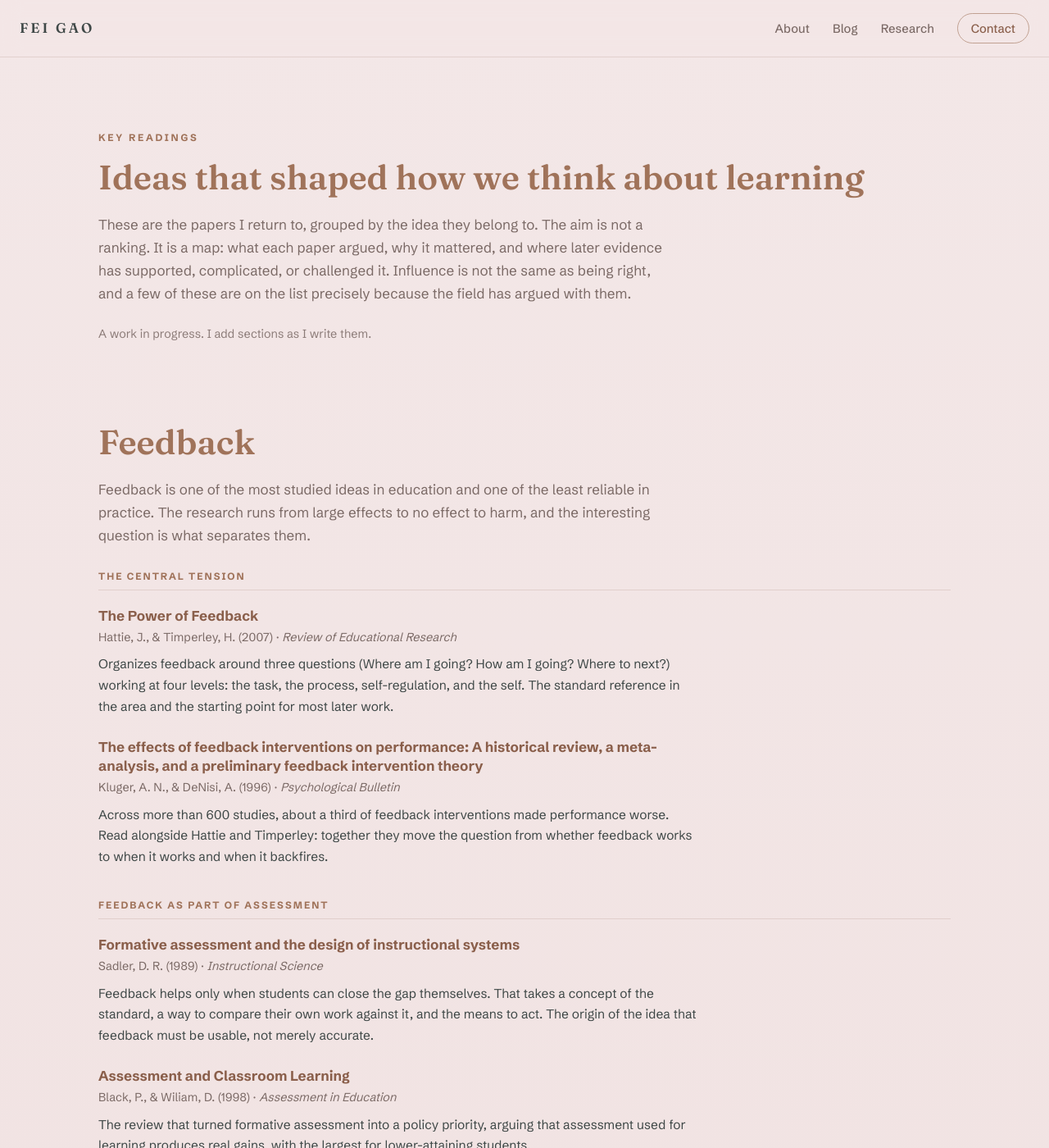
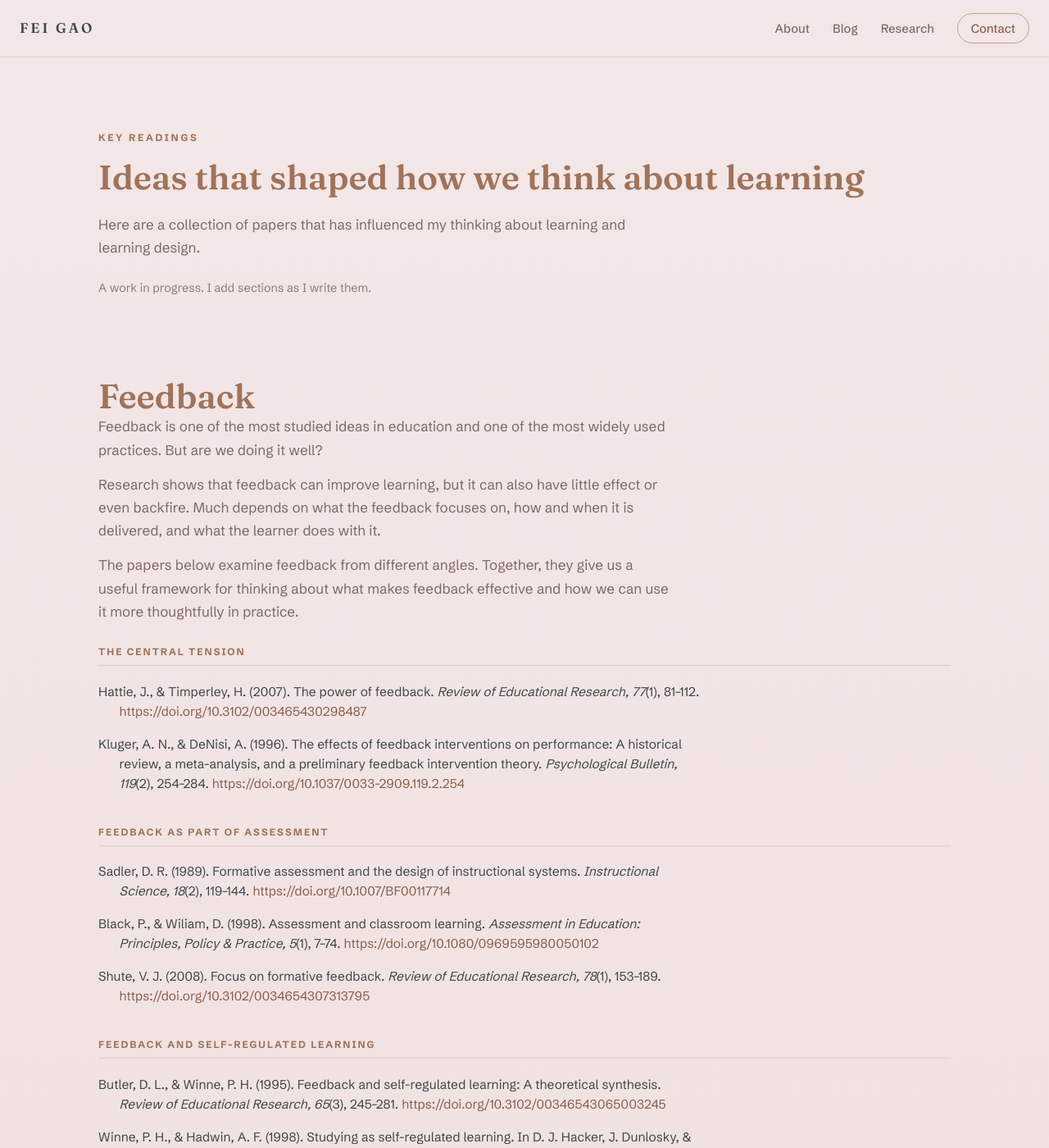
Before and after one commit to gaofei9/gaofei9.github.io, a Jekyll site: the page built from readings/index.html, in a window 1280 px wide and 1400 px high. Shown: the whole window at 82% size. Built offline with Jekyll 4.4.1, drawn with Linux system fonts in a browser that asks for light colours; some of the changed text lies outside the part shown.

Commit message:
Key readings: plain APA entries with DOI links, no per-paper notes
Feedback intro rewritten as three paragraphs.

Co-Authored-By: Claude Fable 5 <noreply@anthropic.com>

```diff
--- a/_data/readings.yml
+++ b/_data/readings.yml
@@ -12,6 +12,10 @@
 # Each domain has a status:
 #   ready       shows its groups and papers
 #   placeholder shows only the name and a short "in progress" line
+#
+# Each paper has two lines: the APA citation (HTML ok, use
+# <em> for the journal name and volume) and the url, shown as
+# the link at the end. Leave url as "" for a work with no DOI.
 # ===========================================================
 
 draft: true
@@ -21,11 +25,9 @@ page:
   eyebrow: "Key readings"
   heading: "Ideas that shaped how we think about learning"
   intro: >-
-    These are the papers I return to, grouped by the idea they belong to.
-    The aim is not a ranking. It is a map: what each paper argued, why it
-    mattered, and where later evidence has supported, complicated, or
-    challenged it. Influence is not the same as being right, and a few of
-    these are on the list precisely because the field has argued with them.
+    Here are a collection of papers that has influenced my
+    thinking about learning and learning design.
+
   # Shown in smaller type under the intro. HTML ok.
   note: >-
     A work in progress. I add sections as I write them.
@@ -35,149 +37,101 @@ domains:
   # ---------------------------------------------------------
   - name: "Feedback"
     status: ready
-    intro: >-
-      Feedback is one of the most studied ideas in education and one of the
-      least reliable in practice. The research runs from large effects to no
-      effect to harm, and the interesting question is what separates them.
+    # One entry per paragraph.
+    intro_paragraphs:
+      - >-
+        Feedback is one of the most studied ideas in education and one of the
+        most widely used practices. But are we doing it well?
+      - >-
+        Research shows that feedback can improve learning, but it can also have
+        little effect or even backfire. Much depends on what the feedback
+        focuses on, how and when it is delivered, and what the learner does
+        with it.
+      - >-
+        The papers below examine feedback from different angles. Together, they
+        give us a useful framework for thinking about what makes feedback
+        effective and how we can use it more thoughtfully in practice.
     groups:
       - heading: "The central tension"
         papers:
-          - authors: "Hattie, J., & Timperley, H."
-            year: "2007"
-            title: "The Power of Feedback"
-            venue: "Review of Educational Research"
+          - citation: >-
+              Hattie, J., &amp; Timperley, H. (2007). The power of feedback.
+              <em>Review of Educational Research, 77</em>(1), 81–112.
             url: "https://doi.org/10.3102/003465430298487"
-            note: >-
-              Organizes feedback around three questions (Where am I going?
-              How am I going? Where to next?) working at four levels: the
-              task, the process, self-regulation, and the self. The standard
-              reference in the area and the starting point for most later
-              work.
-          - authors: "Kluger, A. N., & DeNisi, A."
-            year: "1996"
-            title: "The effects of feedback interventions on performance: A historical review, a meta-analysis, and a preliminary feedback intervention theory"
-            venue: "Psychological Bulletin"
+          - citation: >-
+              Kluger, A. N., &amp; DeNisi, A. (1996). The effects of feedback
+              interventions on performance: A historical review, a meta-analysis,
+              and a preliminary feedback intervention theory.
+              <em>Psychological Bulletin, 119</em>(2), 254–284.
             url: "https://doi.org/10.1037/0033-2909.119.2.254"
-            note: >-
-              Across more than 600 studies, about a third of feedback
-              interventions made performance worse. Read alongside Hattie
-              and Timperley: together they move the question from whether
-              feedback works to when it works and when it backfires.
 
       - heading: "Feedback as part of assessment"
         papers:
-          - authors: "Sadler, D. R."
-            year: "1989"
-            title: "Formative assessment and the design of instructional systems"
-            venue: "Instructional Science"
+          - citation: >-
+              Sadler, D. R. (1989). Formative assessment and the design of
+              instructional systems. <em>Instructional Science, 18</em>(2), 119–144.
             url: "https://doi.org/10.1007/BF00117714"
-            note: >-
-              Feedback helps only when students can close the gap
-              themselves. That takes a concept of the standard, a way to
-              compare their own work against it, and the means to act. The
-              origin of the idea that feedback must be usable, not merely
-              accurate.
-          - authors: "Black, P., & Wiliam, D."
-            year: "1998"
-            title: "Assessment and Classroom Learning"
-            venue: "Assessment in Education"
+          - citation: >-
+              Black, P., &amp; Wiliam, D. (1998). Assessment and classroom learning.
+              <em>Assessment in Education: Principles, Policy &amp; Practice, 5</em>(1),
+              7–74.
             url: "https://doi.org/10.1080/0969595980050102"
-            note: >-
-              The review that turned formative assessment into a policy
-              priority, arguing that assessment used for learning produces
-              real gains, with the largest for lower-attaining students.
-          - authors: "Shute, V. J."
-            year: "2008"
-            title: "Focus on Formative Feedback"
-            venue: "Review of Educational Research"
+          - citation: >-
+              Shute, V. J. (2008). Focus on formative feedback.
+              <em>Review of Educational Research, 78</em>(1), 153–189.
             url: "https://doi.org/10.3102/0034654307313795"
-            note: >-
-              What makes formative feedback work, with concrete guidance on
-              timing, specificity, and complexity. The most practical entry
-              point in this group.
 
       - heading: "Feedback and self-regulated learning"
         papers:
-          - authors: "Butler, D. L., & Winne, P. H."
-            year: "1995"
-            title: "Feedback and Self-Regulated Learning: A Theoretical Synthesis"
-            venue: "Review of Educational Research"
+          - citation: >-
+              Butler, D. L., &amp; Winne, P. H. (1995). Feedback and self-regulated
+              learning: A theoretical synthesis.
+              <em>Review of Educational Research, 65</em>(3), 245–281.
             url: "https://doi.org/10.3102/00346543065003245"
-            note: >-
-              Places feedback inside self-regulated learning: learners
-              generate their own internal feedback while monitoring their
-              work, and feedback from outside is only one input to that
-              loop.
-          - authors: "Winne, P. H., & Hadwin, A. F."
-            year: "1998"
-            title: "Studying as Self-Regulated Learning"
-            venue: "In Metacognition in Educational Theory and Practice"
+          - citation: >-
+              Winne, P. H., &amp; Hadwin, A. F. (1998). Studying as self-regulated
+              learning. In D. J. Hacker, J. Dunlosky, &amp; A. C. Graesser (Eds.),
+              <em>Metacognition in educational theory and practice</em> (pp. 277–304).
+              Erlbaum.
             url: ""
-            note: >-
-              The four-phase model of studying: defining the task, setting
-              goals and plans, enacting strategies, and adapting. Much of
-              the later work on learning analytics and self-regulation
-              builds on this architecture.
-          - authors: "Nicol, D., & Macfarlane-Dick, D."
-            year: "2006"
-            title: "Formative assessment and self-regulated learning: a model and seven principles of good feedback practice"
-            venue: "Studies in Higher Education"
+          - citation: >-
+              Nicol, D. J., &amp; Macfarlane-Dick, D. (2006). Formative assessment and
+              self-regulated learning: A model and seven principles of good feedback
+              practice. <em>Studies in Higher Education, 31</em>(2), 199–218.
             url: "https://doi.org/10.1080/03075070600572090"
-            note: >-
-              Reframes feedback as something that should build a student's
-              capacity to regulate their own learning, and gives seven
-              principles for doing it. Widely used in course design.
 
       - heading: "Feedback in digital environments"
         papers:
-          - authors: "Narciss, S."
-            year: "2007"
-            title: "Feedback Strategies for Interactive Learning Tasks"
-            venue: "Handbook of Research on Educational Communications and Technology"
+          - citation: >-
+              Narciss, S. (2008). Feedback strategies for interactive learning tasks.
+              In J. M. Spector, M. D. Merrill, J. van Merriënboer, &amp; M. P. Driscoll
+              (Eds.), <em>Handbook of research on educational communications and
+              technology</em> (3rd ed., pp. 125–143). Erlbaum.
             url: ""
-            note: >-
-              A design-oriented account of what feedback should contain and
-              do in an interactive task. Useful when the question is what a
-              system should actually say to a learner.
-          - authors: "van der Kleij, F. M., Feskens, R. C. W., & Eggen, T. J. H. M."
-            year: "2015"
-            title: "Effects of Feedback in a Computer-Based Learning Environment on Students' Learning Outcomes: A Meta-Analysis"
-            venue: "Review of Educational Research"
+          - citation: >-
+              van der Kleij, F. M., Feskens, R. C. W., &amp; Eggen, T. J. H. M. (2015).
+              Effects of feedback in a computer-based learning environment on students'
+              learning outcomes: A meta-analysis.
+              <em>Review of Educational Research, 85</em>(4), 475–511.
             url: "https://doi.org/10.3102/0034654314564881"
-            note: >-
-              Elaborated feedback outperforms telling students only whether
-              they were right. The clearest evidence for why a system should
-              explain rather than mark.
 
       - heading: "The recent turn: what students do with feedback"
         papers:
-          - authors: "Boud, D., & Molloy, E."
-            year: "2013"
-            title: "Rethinking models of feedback for learning: the challenge of design"
-            venue: "Assessment & Evaluation in Higher Education"
+          - citation: >-
+              Boud, D., &amp; Molloy, E. (2013). Rethinking models of feedback for
+              learning: The challenge of design.
+              <em>Assessment &amp; Evaluation in Higher Education, 38</em>(6), 698–712.
             url: "https://doi.org/10.1080/02602938.2012.691462"
-            note: >-
-              Feedback is a process students take part in, not information
-              sent to them, and whether it can work at all is decided by
-              course design rather than by the comment itself.
-          - authors: "Carless, D., & Boud, D."
-            year: "2018"
-            title: "The development of student feedback literacy: enabling uptake of feedback"
-            venue: "Assessment & Evaluation in Higher Education"
+          - citation: >-
+              Carless, D., &amp; Boud, D. (2018). The development of student feedback
+              literacy: Enabling uptake of feedback.
+              <em>Assessment &amp; Evaluation in Higher Education, 43</em>(8), 1315–1325.
             url: "https://doi.org/10.1080/02602938.2018.1463354"
-            note: >-
-              Introduces feedback literacy: the capabilities students need
-              to make sense of feedback and act on it. Shifts attention from
-              what teachers give to what students can do.
-          - authors: "Wisniewski, B., Zierer, K., & Hattie, J."
-            year: "2020"
-            title: "The Power of Feedback Revisited: A Meta-Analysis of Educational Feedback Research"
-            venue: "Frontiers in Psychology"
+          - citation: >-
+              Wisniewski, B., Zierer, K., &amp; Hattie, J. (2020). The power of feedback
+              revisited: A meta-analysis of educational feedback research.
+              <em>Frontiers in Psychology, 10</em>, 3087.
             url: "https://doi.org/10.3389/fpsyg.2019.03087"
-            note: >-
-              Revisits the evidence and finds the effect depends heavily on
-              type: feedback carrying information about the task helps most,
-              while praise and punishment help least.
 
   # ---------------------------------------------------------
   - name: "Motivation"
--- a/readings/index.html
+++ b/readings/index.html
@@ -18,7 +18,15 @@ permalink: /readings/
 <section class="section readings-domain">
   <div class="section-head">
     <h2>{{ domain.name }}</h2>
-    {% if domain.intro %}<p class="research-summary-copy">{{ domain.intro }}</p>{% endif %}
+    {% if domain.intro_paragraphs %}
+    <div class="readings-domain-intro">
+      {% for paragraph in domain.intro_paragraphs %}
+      <p>{{ paragraph }}</p>
+      {% endfor %}
+    </div>
+    {% elsif domain.intro %}
+    <p class="research-summary-copy">{{ domain.intro }}</p>
+    {% endif %}
   </div>
 
   {% for group in domain.groups %}
@@ -27,11 +35,7 @@ permalink: /readings/
     <ol class="readings-list">
       {% for p in group.papers %}
       <li class="reading">
-        <p class="reading-title">
-          {% if p.url != "" %}<a href="{{ p.url }}">{{ p.title }}</a>{% else %}{{ p.title }}{% endif %}
-        </p>
-        <p class="reading-meta">{{ p.authors }} ({{ p.year }}) · <em>{{ p.venue }}</em></p>
-        <p class="reading-note">{{ p.note }}</p>
+        <p class="reading-citation">{{ p.citation }}{% if p.url != "" %} <a href="{{ p.url }}">{{ p.url }}</a>{% endif %}</p>
       </li>
       {% endfor %}
     </ol>
--- a/style.css
+++ b/style.css
@@ -458,19 +458,32 @@ a.tag-chip:hover { background: var(--rose); border-color: var(--rose); color: #f
   margin-bottom: 1.2rem;
 }
 
+.readings-domain-intro {
+  display: flex;
+  flex-direction: column;
+  gap: 0.9rem;
+  color: var(--ink-muted);
+  max-width: 44rem;
+}
+
 .readings-list {
   list-style: none;
   margin: 0;
   padding: 0;
   display: flex;
   flex-direction: column;
-  gap: 1.6rem;
+  gap: 1rem;
 }
 
+/* APA entries: hanging indent, as in a reference list. */
 .reading { max-width: 46rem; }
-.reading-title { font-weight: 700; line-height: 1.35; margin-bottom: 0.2rem; }
-.reading-meta { color: var(--ink-muted); font-size: 0.9rem; margin-bottom: 0.5rem; }
-.reading-note { color: var(--ink); font-size: 0.97rem; }
+.reading-citation {
+  font-size: 0.97rem;
+  line-height: 1.55;
+  padding-left: 1.6rem;
+  text-indent: -1.6rem;
+}
+.reading-citation a { word-break: break-word; }
 
 .readings-pending { opacity: 0.55; }
 
```
